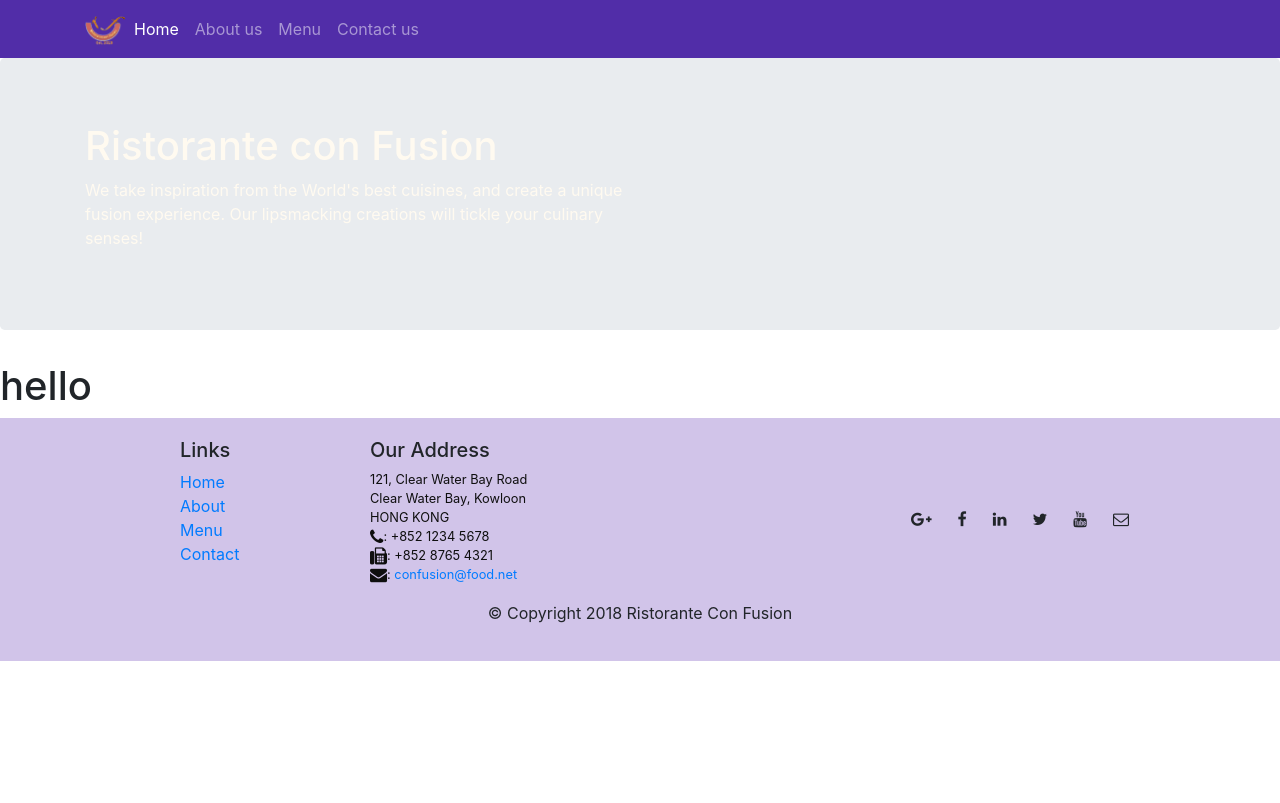
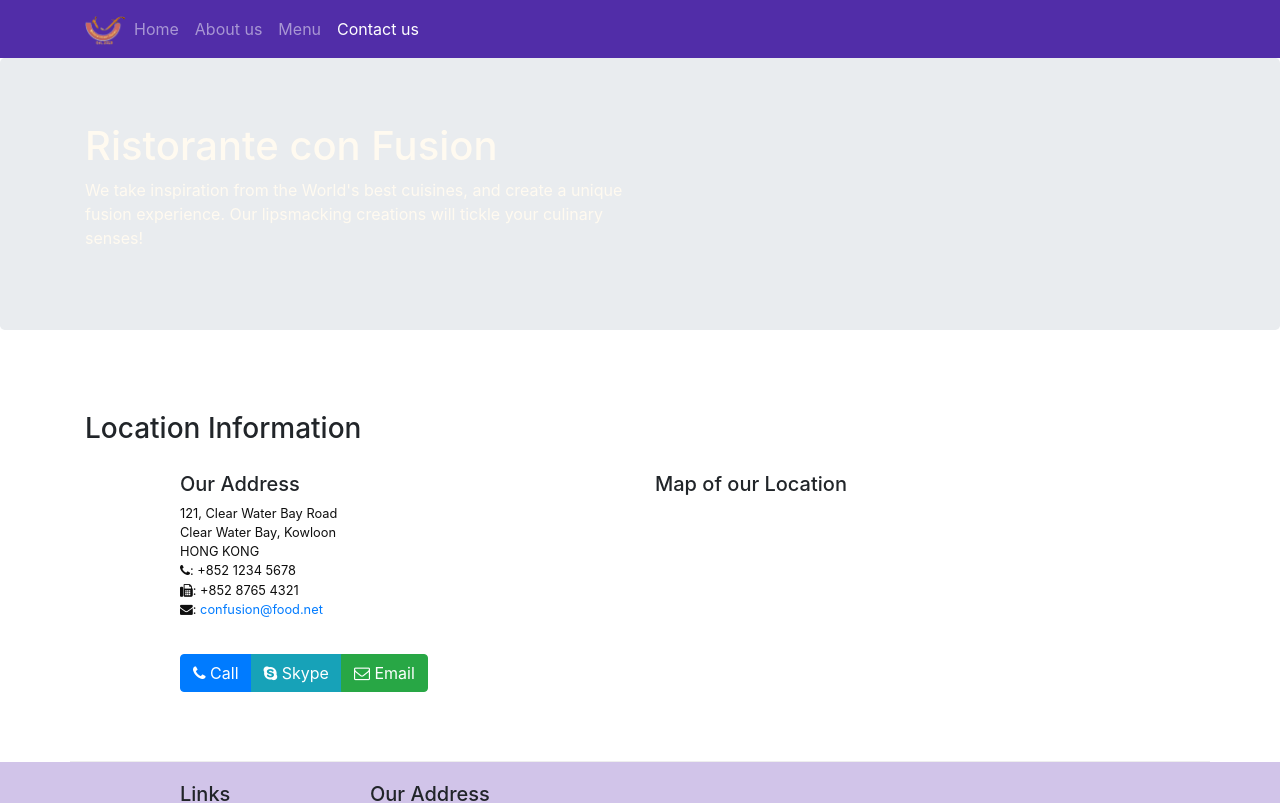
Before and after one commit to Chaitrali-Shinde/dishes, a React (Create React App) app: page /contactus in a window 1280 px wide. Before the commit this address led to /home. Shown: the top 803 px of the page. Built offline with nearby package versions, Linux system fonts and the light colour scheme.

Commit message:
contactsus updated

```diff
--- /dev/null
+++ b/src/components/ContactComponent.js
@@ -0,0 +1,36 @@
+import React from 'react';
+
+function Contact(props) {
+    return(
+        <div className="container">
+            <div className="row row-content">
+                <div className="col-12">
+                <h3>Location Information</h3>
+                </div>
+                <div className="col-12 col-sm-4 offset-sm-1">
+                        <h5>Our Address</h5>
+                        <address>
+                        121, Clear Water Bay Road<br />
+                        Clear Water Bay, Kowloon<br />
+                        HONG KONG<br />
+                        <i className="fa fa-phone"></i>: +852 1234 5678<br />
+                        <i className="fa fa-fax"></i>: +852 8765 4321<br />
+                        <i className="fa fa-envelope"></i>: <a href="mailto:confusion@food.net">confusion@food.net</a>
+                        </address>
+                </div>
+                <div className="col-12 col-sm-6 offset-sm-1">
+                    <h5>Map of our Location</h5>
+                </div>
+                <div className="col-12 col-sm-11 offset-sm-1">
+                    <div className="btn-group" role="group">
+                        <a role="button" className="btn btn-primary" href="tel:+85212345678"><i className="fa fa-phone"></i> Call</a>
+                        <a role="button" className="btn btn-info"><i className="fa fa-skype"></i> Skype</a>
+                        <a role="button" className="btn btn-success" href="mailto:confusion@food.net"><i className="fa fa-envelope-o"></i> Email</a>
+                    </div>
+                </div>
+            </div>
+        </div>
+    );
+}
+
+export default Contact;
--- a/src/components/MainComponent.js
+++ b/src/components/MainComponent.js
@@ -5,6 +5,7 @@
 import Header from './HeaderComponent'
 import Footer from './FooterComponent'
 import Home from './HomeComponent';
+import Contact from './ContactComponent';
 import {Switch, Redirect, Route} from 'react-router-dom'
 
 class Main extends Component {
@@ -31,6 +32,7 @@
           <Switch>
             <Route path= "/home" component={HomePage}/>
             <Route exact path= "/menu" component= {()=><Menu dishes={this.state.dishes}/>}/>
+            <Route exact path= "/contactus" component={Contact}/>
             <Redirect to="/home"/>
           </Switch>
         <Footer/>
```
